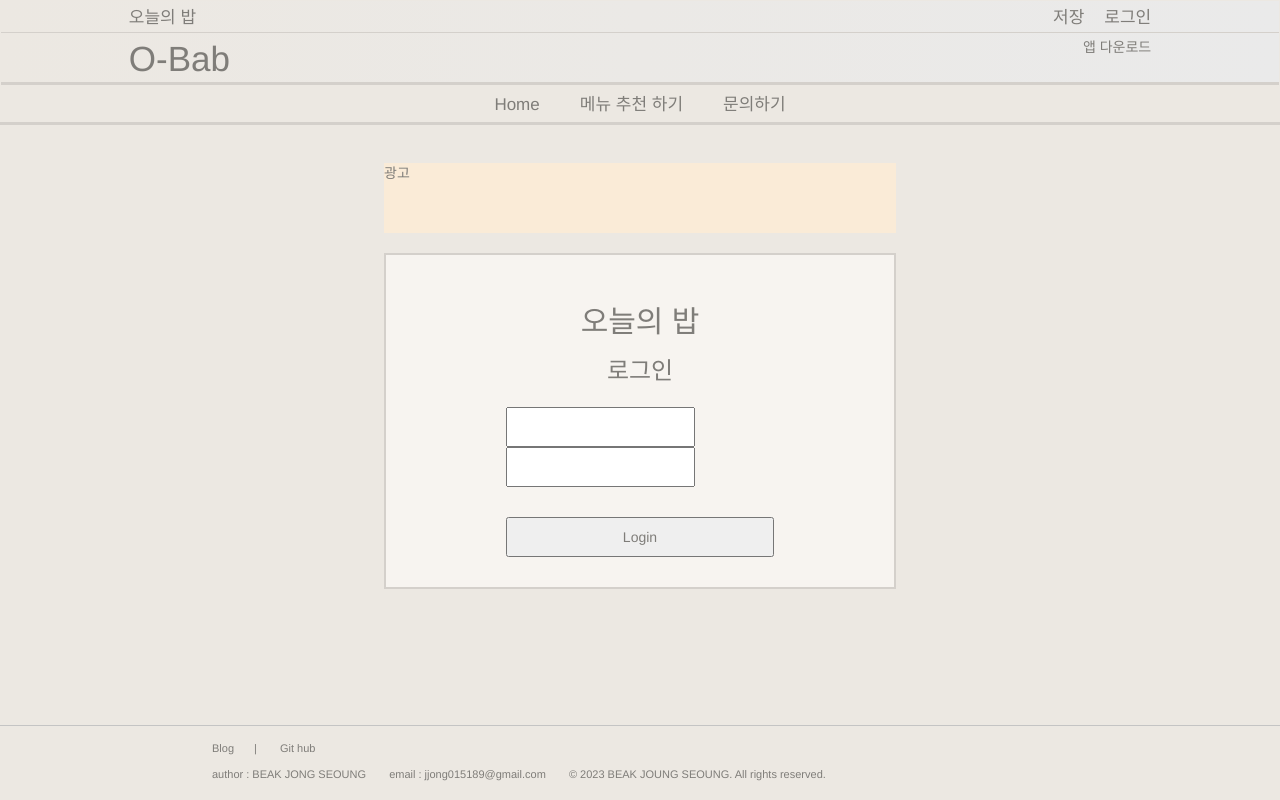
After one commit to jong-seoung/oneului_bab, a Django app: template oneului_bab/templates/user/login.html in a window 1280 px wide. The commit adds this page. Run offline with Django 4.2, Linux system fonts and the light colour scheme; the template is opened without the code that fills it, so the values that code supplies are empty, except form fields; tables that the repository leaves empty hold one stand-in row (values such as "Sample post"); form fields are guessed from the names that the template uses; some libraries are stand-ins or nearby versions.

Commit message:
로그인 페이지 만들기
template과 urls 연결, 기본적인 html 작성, django의 기본 form을 사용하여 id,password 입력박스 구현

```diff
--- a/oneului_bab/config/urls.py
+++ b/oneului_bab/config/urls.py
@@ -17,6 +17,7 @@ from django.contrib import admin
 from django.urls import path
 # from user.views import Login
 from content.views import Main, Index, recommend, Question_Answer
+from user.views import Login
 from django.conf.urls.static import static
 from django.conf import settings
 
@@ -25,7 +26,9 @@ urlpatterns = [
     path('',Main.as_view(),name="main"),
     path('recommend/',recommend,name="recommendname"),
     path('question/', Question_Answer.as_view(),name="question"),
-    path('index/',Index.as_view(),name="index")
+    path('index/',Index.as_view(),name="index"),
+
+    path('login/',Login.as_view(),name="login"),
 ]
 urlpatterns += static(settings.MEDIA_URL, document_root=settings.MEDIA_ROOT)
 urlpatterns += static(settings.STATIC_URL, document_root=settings.STATIC_ROOT)
--- /dev/null
+++ b/oneului_bab/static/css/login.css
@@ -0,0 +1,77 @@
+.login_container {
+    margin-top: 20px;
+    width: 100%;
+    background-color: #f7f4f0;
+    border: solid 2px #D4D0CB;
+    padding: 30px;
+    text-align: center;
+}
+
+.login_form {
+    display: flex;
+    flex-direction: column;
+    justify-content: center;
+    text-align: center;
+    width: 100%;
+    margin-top: 5%;
+    padding: 0 20%;
+}
+
+.login_box{
+    width: 100%;
+}
+
+.input_login {
+    margin-bottom: 10px;
+    width: 100%;
+    display: flex;
+    flex-direction: column;
+    justify-content: center;
+}
+
+.input_login label {
+    text-align: left;
+}
+
+.input_login_id_box {
+    display: flex;
+    flex-direction: row;
+    justify-content: space-between;
+    width: 100%;
+    height: 40px;
+}
+
+.input_login_password_box {
+    display: flex;
+    flex-direction: row;
+    justify-content: space-between;
+    width: 100%;
+    height: 40px;
+}
+
+#id_username{
+    width: 100%;
+    height: 100%;
+    border: 1px solid;
+    border-radius: 5px 5px 0px 0px;
+}
+
+#id_password{
+    width: 100%;
+    border: none;
+    border-width: 0px 1px 1px 1px;
+    border-style: solid;
+    border-radius: 0px 0px 5px 5px;
+}
+
+.login_button_box {
+    margin-top: 20px;
+    width: 100%;
+    display: flex;
+    flex-direction: row;
+}
+
+.login_button {
+    height: 40px;
+    width: 100%;
+}
--- a/oneului_bab/templates/index.html
+++ b/oneului_bab/templates/index.html
@@ -33,7 +33,7 @@
                             </div>
                             <div class="navbar_detail">
                                 <div class="navbar_save_text">저장</div>
-                                <div class="navbar_login_text">로그인</div>
+                                <div class="navbar_login_text"><a href="/login">로그인</a></div>
                             </div>
                         </div>
                     </div>
--- /dev/null
+++ b/oneului_bab/templates/user/login.html
@@ -0,0 +1,41 @@
+{% extends 'index.html' %}
+{% load static %}
+
+{% block script %}
+<script src="https://code.jquery.com/jquery-3.4.1.js"></script>
+<script>
+    $.ajaxSetup({
+        headers: { "X-CSRFToken": '{{csrf_token}}' }
+    });
+</script>
+{% endblock script %}
+
+{% block css %}
+<link rel="stylesheet" href="{% static 'css/login.css' %}">
+{% endblock css %}
+
+{% block content %}
+<div class="login_container">
+    <h2>오늘의 밥</h2>
+    <h3>로그인</h3>
+    <form class="login_form" method="post">
+        {% csrf_token %}
+        <div class="login_box">
+            <div class="input_login">
+                <div class="input_login_id_box">
+                    {{ form.username }}
+                </div>
+                <div class="input_login_password_box">
+                    {{ form.password }}
+                </div>
+            </div>
+        </div>
+        <div class="login_button_box">
+        <button class="login_button" type="submit">Login</button>
+        </div>
+    </form>
+</div>
+{% endblock content %}
+
+{% block ad2 %}
+{% endblock ad2 %}
--- /dev/null
+++ b/oneului_bab/user/forms.py
@@ -0,0 +1,6 @@
+from django import forms
+from django.contrib.auth.forms import AuthenticationForm
+
+class CustomLoginForm(AuthenticationForm):
+    username = forms.CharField(widget=forms.TextInput(attrs={'class': 'form-control', 'placeholder': 'Username'}))
+    password = forms.CharField(widget=forms.PasswordInput(attrs={'class': 'form-control', 'placeholder': 'Password'}))
```
Also changed, not shown: oneului_bab/user/models.py (+2 -13 lines), oneului_bab/user/views.py (+7 -2 lines), oneului_bab/templates/user/userbase.html (deleted).
